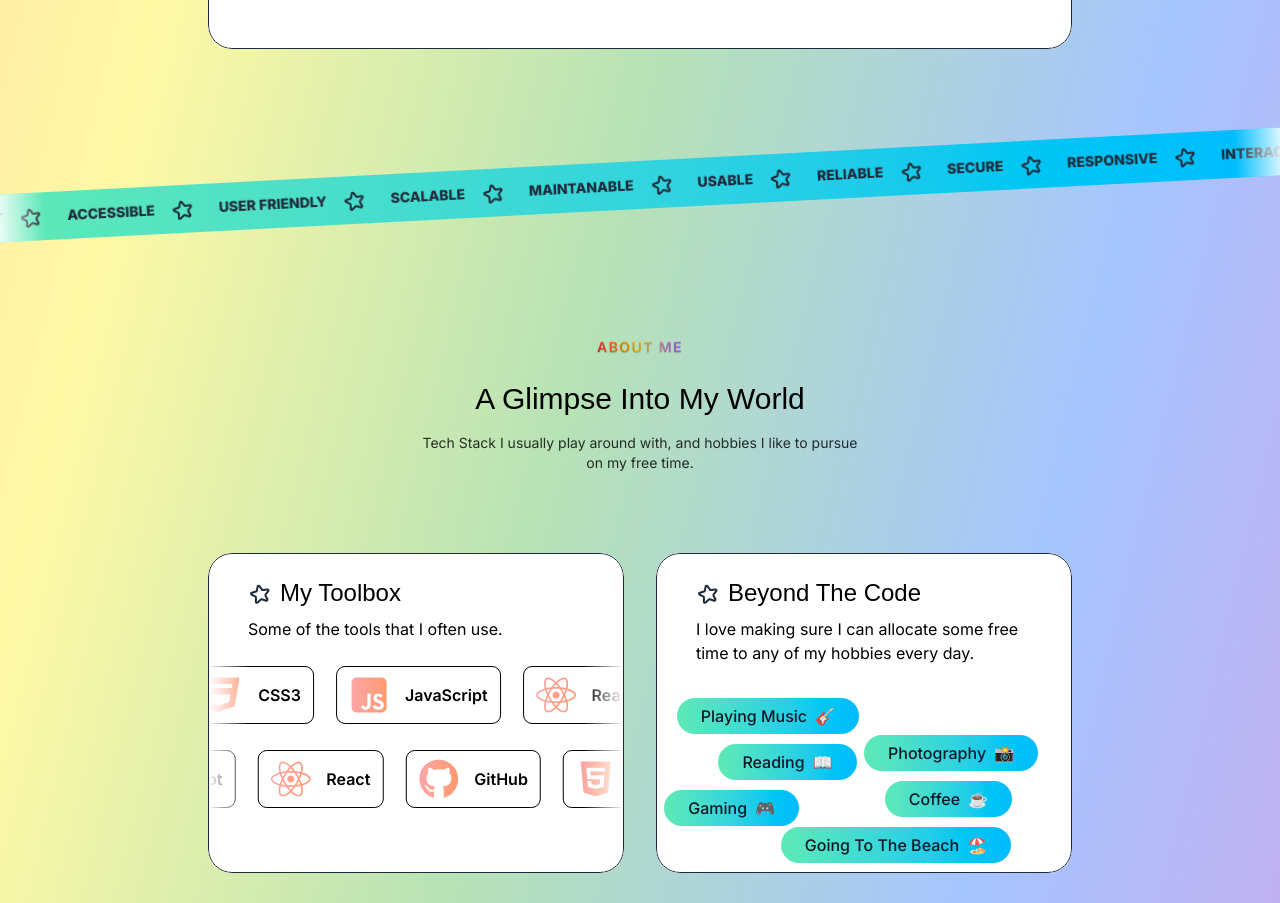
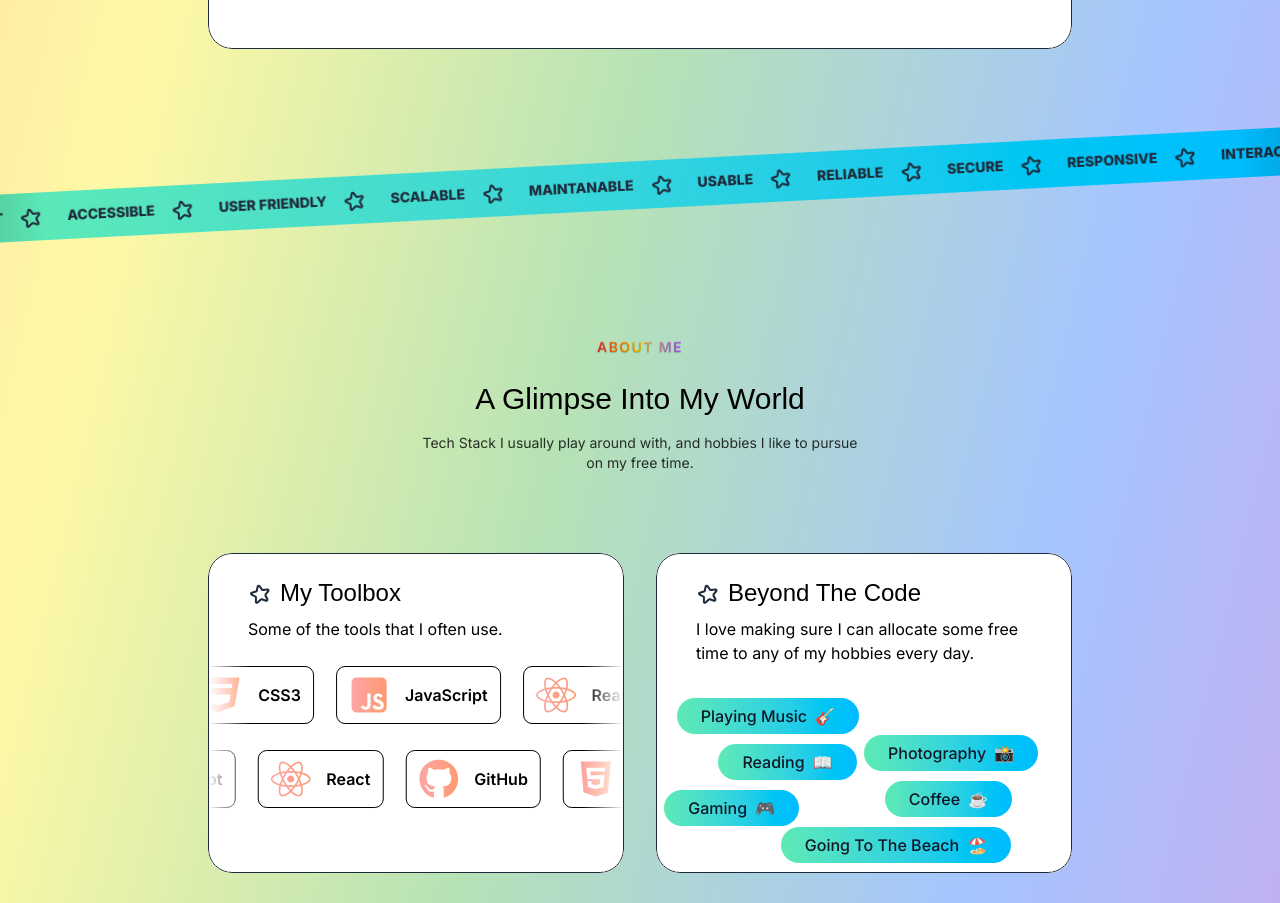
Before and after one commit to Echo3007/Portfolio, a Next.js app in the folder portfolio/: page / in a window 1280 px wide. Shown: the part 3620-4523 px from the top of the page. Built offline with nearby package versions, Linux system fonts and the light colour scheme; a web font is replaced by a local one.

Commit message:
updated TapeSection fade colour

```diff
--- a/portfolio/src/app/sections/TapeSection.jsx
+++ b/portfolio/src/app/sections/TapeSection.jsx
@@ -91,8 +91,8 @@ export const TapeSection = () => {
         <div className="py-16 overflow-hidden relative">
             <div className="bg-gradient-to-r from-emerald-300 to-sky-400 -rotate-3 -mx-1 relative">
                 {/* Left and Right Gradient Fades */}
-                <div className="absolute top-0 left-0 h-full w-12 bg-gradient-to-r from-white/90 to-transparent z-10 pointer-events-none" />
-                <div className="absolute top-0 right-0 h-full w-12 bg-gradient-to-l from-white/90 to-transparent z-10 pointer-events-none" />
+                <div className="absolute top-0 left-0 h-full w-12 bg-gradient-to-r from-black/10 to-transparent z-10 pointer-events-none" />
+                <div className="absolute top-0 right-0 h-full w-12 bg-gradient-to-l from-black/10 to-transparent z-10 pointer-events-none" />
 
                 {/* Scrolling Content */}
                 <div className="flex">
```
